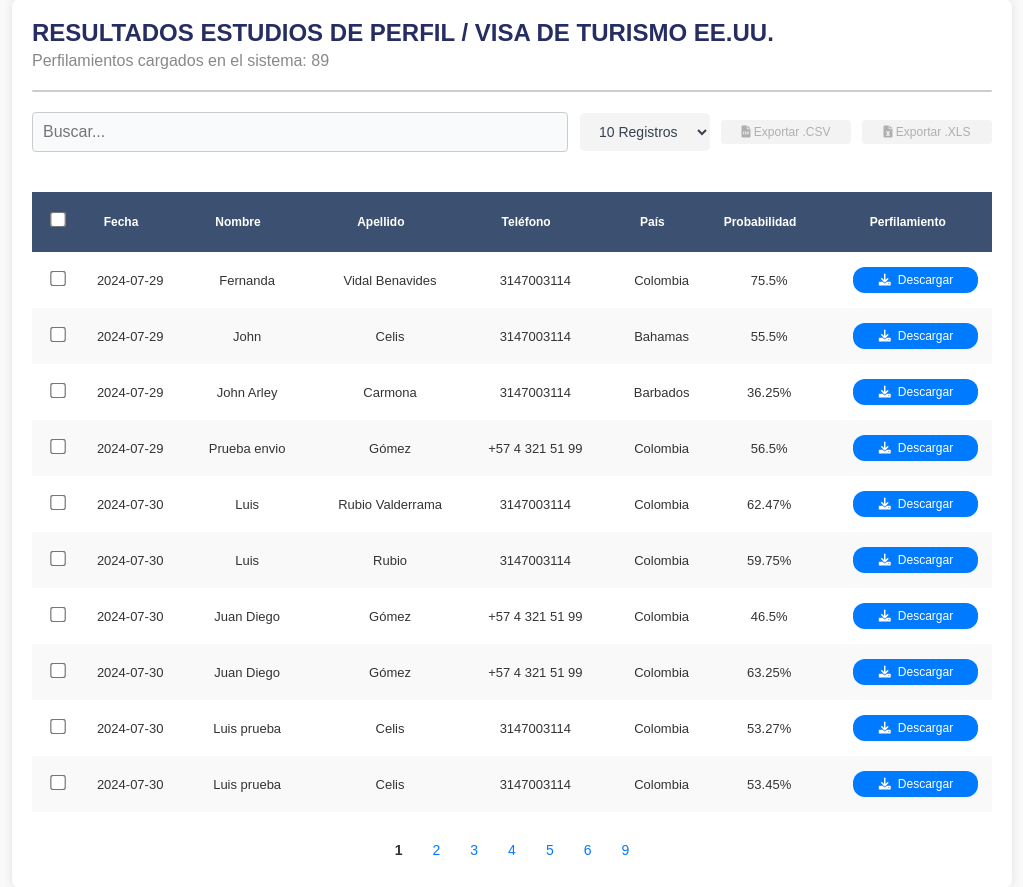
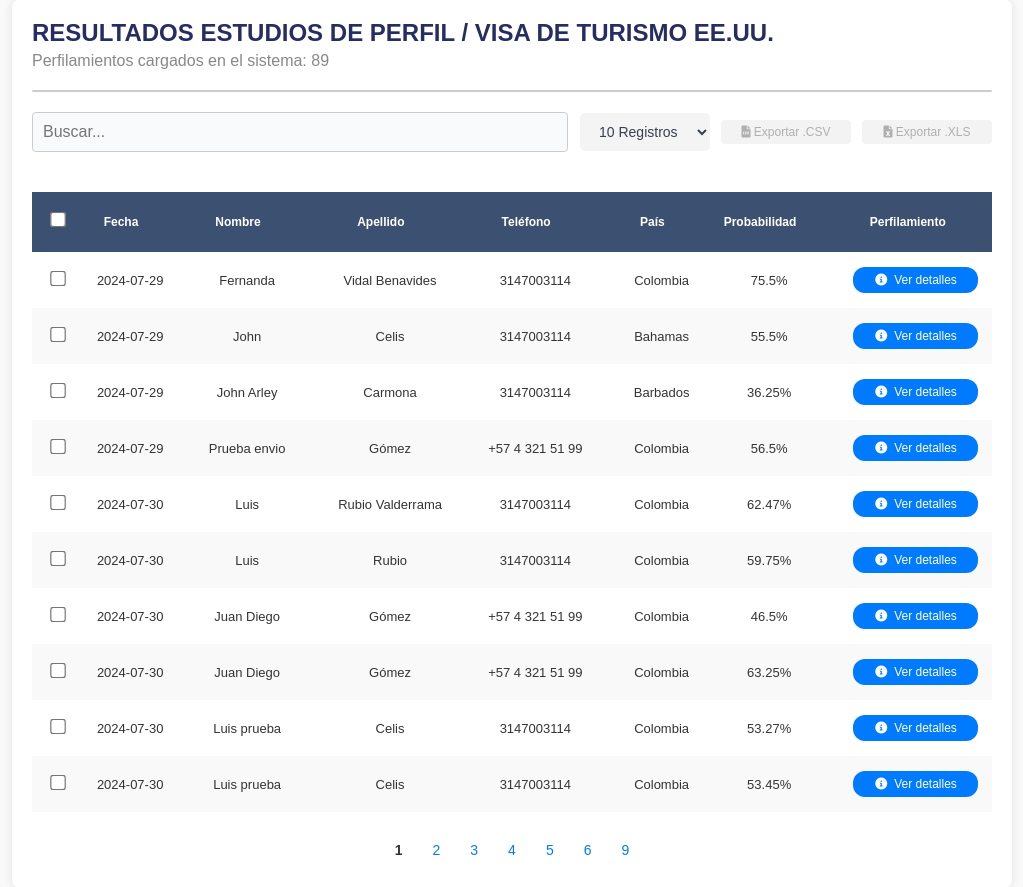
Before and after one commit to LizethVictoria20/visaparaturistas, a Flask app: page /results in a window 1280 px wide. Shown: the part 101-988 px from the top of the page, without its empty margins (128-1151 px from the left). Run offline with Flask 3, Linux system fonts and the light colour scheme; a user stored in the database is signed in; data comes from the database, SQL or seed files in the repository.

Commit message:
Cambiando icon

```diff
--- a/templates/results.html
+++ b/templates/results.html
@@ -332,7 +332,7 @@
                         <td class="col-telefono">{{ result.telefono }}</td>
                         <td class="col-pais">{{ result.pais_residencia }}</td>
                         <td class="col-probabilidad">{{ result.probabilidad }}%</td>
-                        <td class="col-reporte"><button class="download-button rounded-icon" onclick="window.location.href='{{ url_for('download', filename=result.pdf_path.split('/')[-1]) }}'"><i class="fas fa-download"></i> Descargar</button></td>
+                        <td class="col-reporte"><button class="download-button rounded-icon" onclick="window.location.href='{{ url_for('download', filename=result.pdf_path.split('/')[-1]) }}'"><i class="fa-solid fa-circle-info" style="color: #ffffff;"></i> Ver detalles</button></td>
                     </tr>
                     {% endfor %}
                 </tbody>
```
